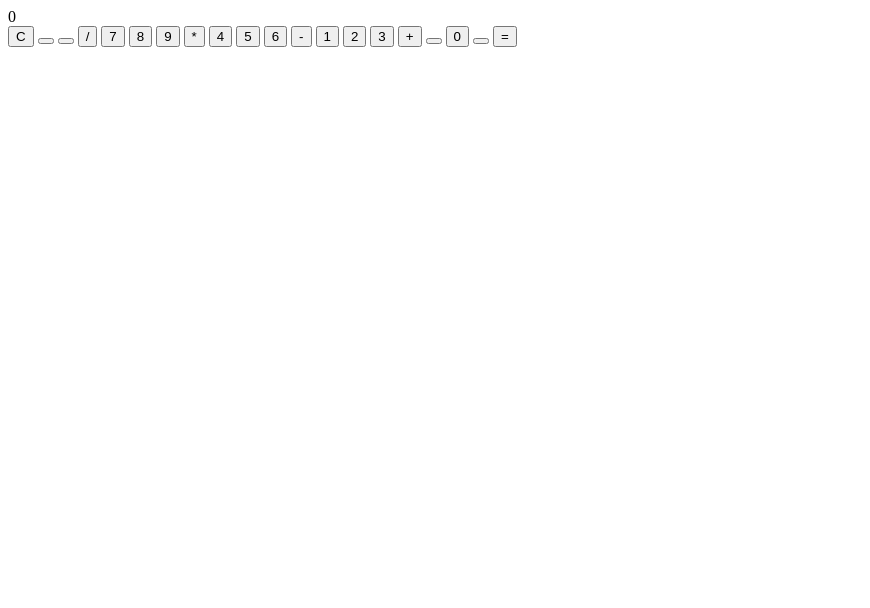
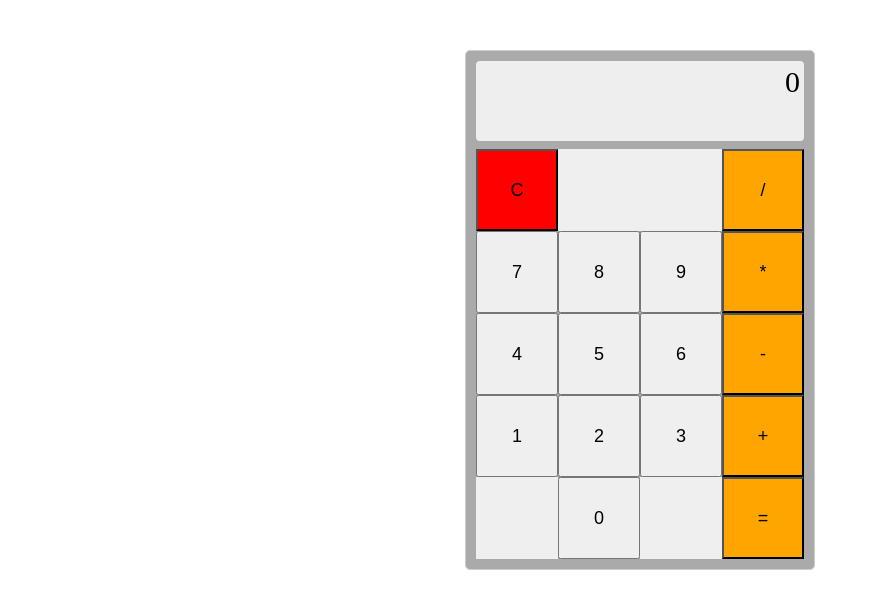
Before and after one commit to AbdulkarimMziya/Calculator, a plain HTML site: page index.html in a window 1280 px wide. Shown: the whole page, without its empty margins (0-870 px from the left). Drawn offline with Linux system fonts and the light colour scheme.

Commit message:
style: add calculator styling and layout

```diff
--- a/index.html
+++ b/index.html
@@ -3,6 +3,7 @@
 <head>
     <meta charset="UTF-8">
     <meta name="viewport" content="width=device-width, initial-scale=1.0">
+    <link rel="stylesheet" href="./style.css">
     <script src="./script.js" defer></script>
     <title>Calculator</title>
 </head>
--- a/style.css
+++ b/style.css
@@ -0,0 +1,47 @@
+* {
+    box-sizing: border-box;
+}
+
+.calculator {
+    background: #aaa;
+    width: 350px;
+    margin: 50px auto;
+    border: 1px solid #ccc;
+    border-radius: 5px;
+    padding: 10px;
+}
+
+.display {
+    background: #eee;
+    padding: 4px;
+    height: 80px;
+    margin-bottom: 8px;
+    text-align: right;
+    font-size: 30px;
+    border-radius: 4px;
+}
+
+.buttons {
+    width: 100%;
+    display: flex;
+    flex-wrap: wrap;
+}
+
+button {
+    height: 82px;
+    aspect-ratio: 1;
+    font-size: 18px;
+    cursor: pointer;
+}
+
+button.operator, .equals {
+    background: orange;
+}
+
+button.clear {
+    background: red;
+}
+
+button.no-func{
+    border: none;
+}
```
